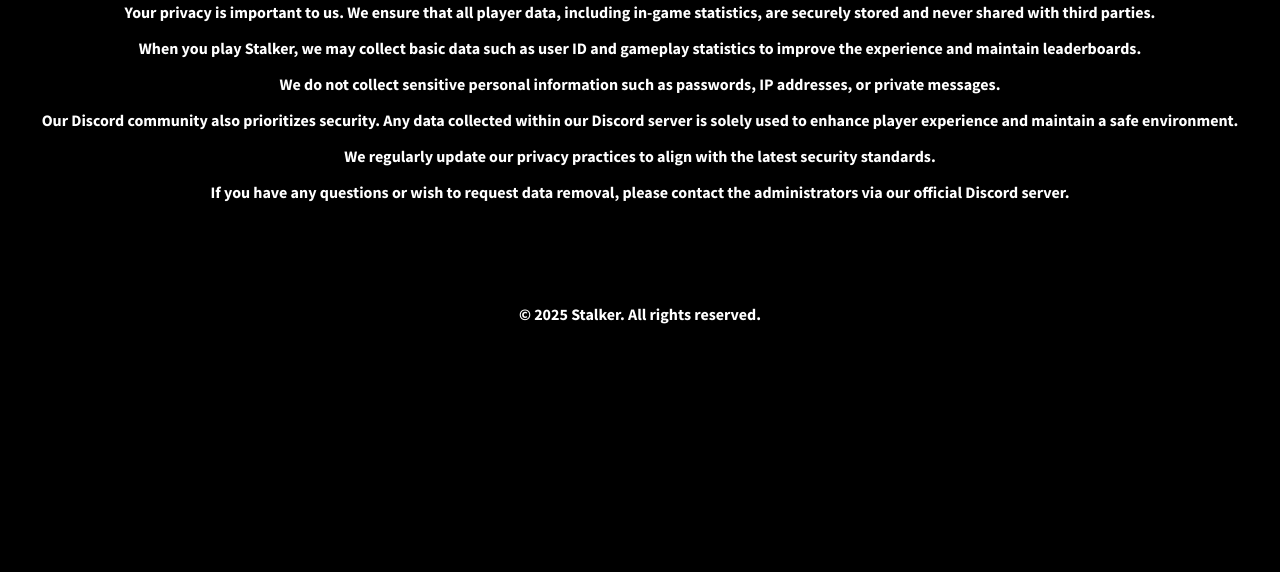
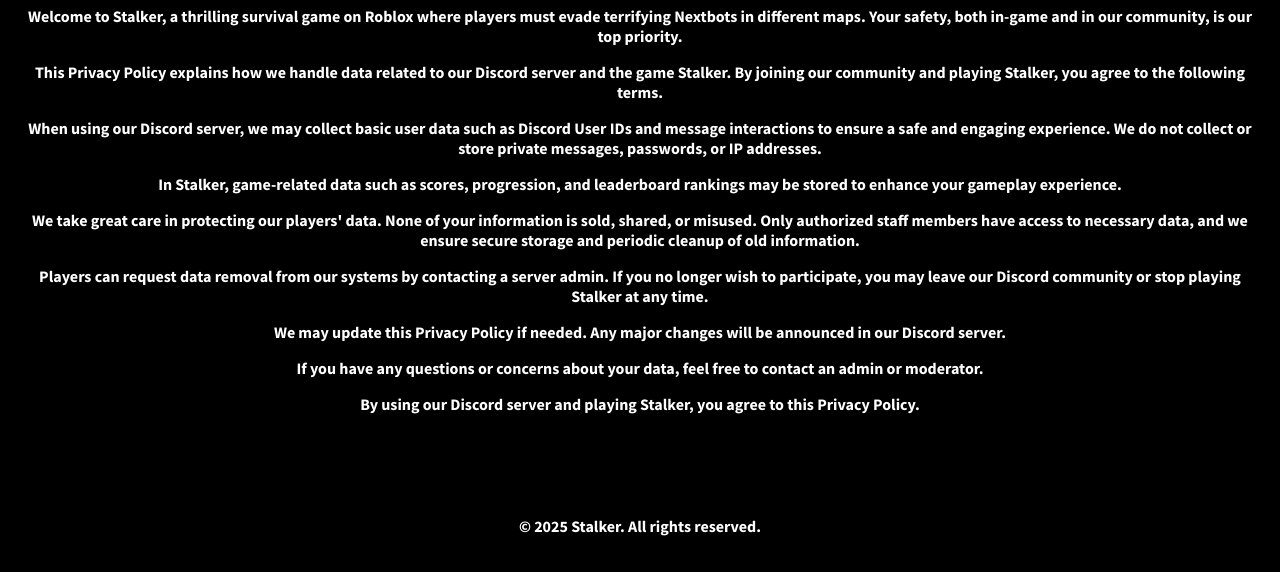
Before and after one commit to RexxyRoxzy/Roxzyw, a plain HTML site: page index.html in a window 1280 px wide. Shown: the part 582-1154 px from the top of the page. Before the commit the page ends 942 px from the top, so only its background shows below. Drawn offline with Linux system fonts and the light colour scheme.

Commit message:
Update index.html

```diff
--- a/index.html
+++ b/index.html
@@ -5,6 +5,8 @@
     <meta name="viewport" content="width=device-width, initial-scale=1.0">
     <title>Stalker - Privacy Policy</title>
     <link href="https://fonts.googleapis.com/css2?family=Source+Sans+Pro:wght@700&family=Bangers&display=swap" rel="stylesheet">
+    <!-- Favicon (petit logo dans l'onglet du titre) -->
+    <link rel="icon" href="https://i.ibb.co/QjjbNFPw/logo.png" type="image/png">
     <style>
         body {
             margin: 0;
@@ -16,14 +18,14 @@
         }
         header {
             background-color: #6A0DAD;
-            padding: 20px 0;
+            padding: 40px 0; /* Barre violette plus grande */
             display: flex;
             align-items: center;
             justify-content: center;
             position: relative;
         }
         .logo {
-            width: 500px;
+            width: 500px; /* Logo plus grand */
             height: auto;
         }
         .home-btn {
@@ -49,18 +51,28 @@
 </head>
 <body>
     <header>
-        <a href="https://discord.com" class="home-btn" target="_blank">Discord</a>
+        <a href="https://discord.com/channels/1344274791473086515/1344757909137002587" class="home-btn" target="_blank">Discord</a>
         <img src="https://i.ibb.co/QjjbNFPw/logo.png" alt="Stalker Logo" class="logo">
     </header>
     <div class="content">
         <h1>Privacy Policy</h1>
-        <p>Welcome to Stalker, a thrilling Roblox game where players must survive against relentless Nextbots in diverse maps.</p>
-        <p>Your privacy is important to us. We ensure that all player data, including in-game statistics, are securely stored and never shared with third parties.</p>
-        <p>When you play Stalker, we may collect basic data such as user ID and gameplay statistics to improve the experience and maintain leaderboards.</p>
-        <p>We do not collect sensitive personal information such as passwords, IP addresses, or private messages.</p>
-        <p>Our Discord community also prioritizes security. Any data collected within our Discord server is solely used to enhance player experience and maintain a safe environment.</p>
-        <p>We regularly update our privacy practices to align with the latest security standards.</p>
-        <p>If you have any questions or wish to request data removal, please contact the administrators via our official Discord server.</p>
+        <p>Welcome to Stalker, a thrilling survival game on Roblox where players must evade terrifying Nextbots in different maps. Your safety, both in-game and in our community, is our top priority.</p>
+
+        <p>This Privacy Policy explains how we handle data related to our Discord server and the game Stalker. By joining our community and playing Stalker, you agree to the following terms.</p>
+
+        <p>When using our Discord server, we may collect basic user data such as Discord User IDs and message interactions to ensure a safe and engaging experience. We do not collect or store private messages, passwords, or IP addresses.</p>
+
+        <p>In Stalker, game-related data such as scores, progression, and leaderboard rankings may be stored to enhance your gameplay experience.</p>
+
+        <p>We take great care in protecting our players' data. None of your information is sold, shared, or misused. Only authorized staff members have access to necessary data, and we ensure secure storage and periodic cleanup of old information.</p>
+
+        <p>Players can request data removal from our systems by contacting a server admin. If you no longer wish to participate, you may leave our Discord community or stop playing Stalker at any time.</p>
+
+        <p>We may update this Privacy Policy if needed. Any major changes will be announced in our Discord server.</p>
+
+        <p>If you have any questions or concerns about your data, feel free to contact an admin or moderator.</p>
+
+        <p>By using our Discord server and playing Stalker, you agree to this Privacy Policy.</p>
     </div>
     <footer>
         <p>&copy; 2025 Stalker. All rights reserved.</p>
```
